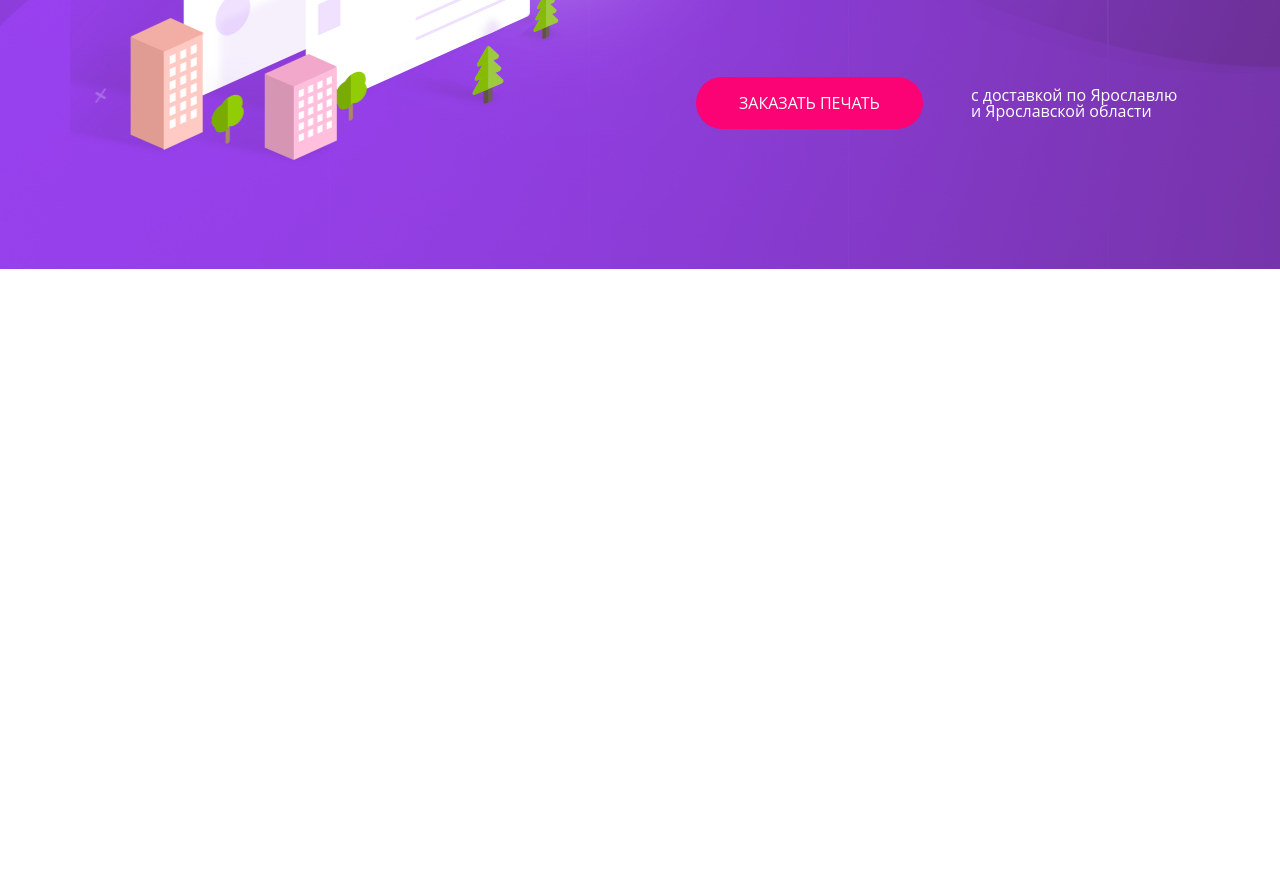
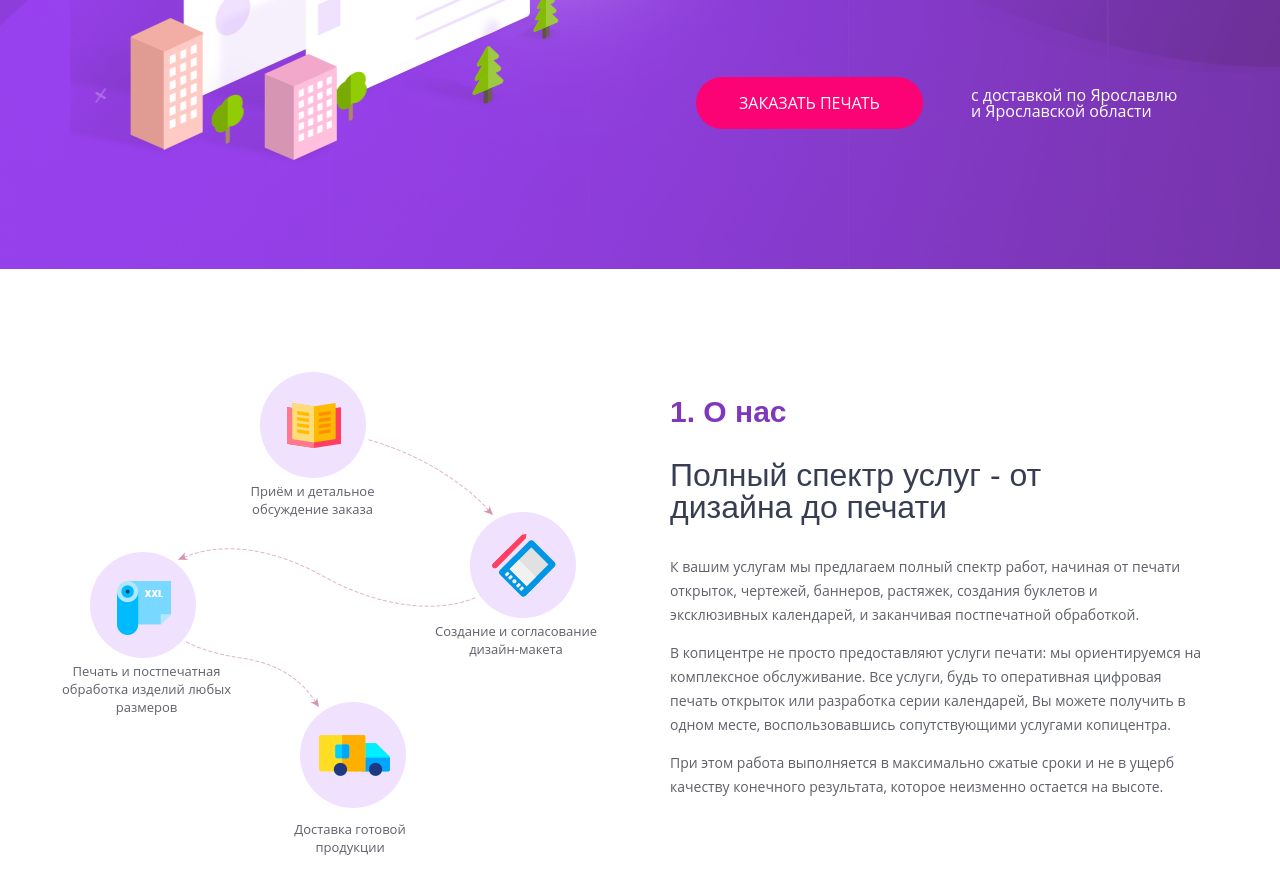
Before and after one commit to Ramitsan/ArtActive-Adaptive, a website: page source/index.html in a window 1280 px wide. Shown: the part 564-1458 px from the top of the page. Before the commit the page ends 833 px from the top, so only its background shows below. Drawn offline with nearby package versions, Linux system fonts and the light colour scheme; files that its build step writes are made by us from their sources.

Commit message:
Добавляет блок О НАС

```diff
--- a/source/index.html
+++ b/source/index.html
@@ -72,6 +72,33 @@
             </div>
         </div>
     </header>
+    <main class="main">
+        <div class="main__container">
+            <section class="section about">
+                <div class="main__wrapper">
+                    <div class="about__container">
+                        <div class="about__left">
+                            <img class="about__image" src="img\scheme.png" width="486" height="436" alt="">
+                            <ul class="about__list">
+                                <li class="about__item">Приём и детальное обсуждение заказа</li>
+                                <li class="about__item">Создание и согласование дизайн-макета</li>
+                                <li class="about__item">Печать и постпечатная обработка изделий любых размеров</li>
+                                <li class="about__item">Доставка готовой продукции</li>
+                            </ul>
+                        </div>
+                        <div class="about__right">
+                            <h2 class="section-title about__title">1. О нас</h2>
+                            <p class="about__slogan">Полный спектр услуг - от дизайна до печати</p>
+                            <p class="about__text about__text--first">К вашим услугам мы предлагаем полный спектр работ, начиная от печати открыток, чертежей, баннеров, растяжек, создания буклетов и эксклюзивных календарей, и заканчивая постпечатной обработкой.</p>
+                            <p class="about-text about__text--second">В копицентре не просто предоставляют услуги печати: мы ориентируемся на комплексное обслуживание. Все услуги, будь то оперативная цифровая печать открыток или разработка серии календарей, Вы можете получить в одном месте, воспользовавшись
+                                сопутствующими услугами копицентра.</p>
+                            <p class="about-text about__text--third">При этом работа выполняется в максимально сжатые сроки и не в ущерб качеству конечного результата, которое неизменно остается на высоте.</p>
+                        </div>
+                    </div>
+                </div>
+            </section>
+        </div>
+    </main>
 </body>
 
 </html>
--- /dev/null
+++ b/source/sass/blocks/about.scss
@@ -0,0 +1,79 @@
+.about {
+    padding-top: 103px;
+    padding-bottom: 145px;
+}
+
+.about__container {
+    display: flex;
+    flex-direction: row;
+    flex-wrap: wrap;
+    justify-content: space-between;
+}
+
+.about__left {
+    position: relative;
+}
+
+.about__image {
+    margin-left: 20px;
+}
+
+.about__list {
+    list-style: none;
+}
+
+.about__item {
+    font-size: 13px;
+    line-height: 18px;
+    text-align: center;
+}
+
+.about__item:first-child {
+    width: 145px;
+    position: absolute;
+    top: 110px;
+    left: 170px;
+}
+
+.about__item:nth-child(2) {
+    width: 190px;
+    position: absolute;
+    top: 250px;
+    right: -35px;
+}
+
+.about__item:nth-child(3) {
+    width: 173px;
+    position: absolute;
+    top: 290px;
+    left: -10px;
+}
+
+.about__item:last-child {
+    width: 130px;
+    position: absolute;
+    bottom: -27px;
+    left: 215px;
+}
+
+.about__right {
+    width: 590px;
+    padding-left: 50px;
+}
+
+.about__slogan,
+.services-slogan {
+    font-family: 'Montserrat', sans-serif;
+    font-size: 32px;
+    line-height: 32px;
+    font-weight: normal;
+    color: #383d52;
+}
+
+.about__slogan {
+    width: 385px;
+}
+
+.about__text {
+    width: 523px;
+}
--- /dev/null
+++ b/source/sass/blocks/main.scss
@@ -0,0 +1,5 @@
+.main__wrapper {
+    margin: 0 auto;
+    width: 1170px;
+    padding: 0 15px;
+}
--- a/source/sass/blocks/page-header.scss
+++ b/source/sass/blocks/page-header.scss
@@ -5,8 +5,7 @@
     background-size: cover;
 }
 
-.page-header__wrapper,
-.main-wrapper {
+.page-header__wrapper {
     margin: 0 auto;
     width: 1170px;
     padding: 0 15px;
--- /dev/null
+++ b/source/sass/blocks/section.scss
@@ -0,0 +1,7 @@
+.section-title {
+    font-family: 'Montserrat', sans-serif;
+    font-size: 30px;
+    line-height: 30px;
+    font-weight: bold;
+    color: #7f38bd;
+}
--- a/source/sass/style.scss
+++ b/source/sass/style.scss
@@ -5,3 +5,6 @@
 @import "blocks/btn.scss";
 @import "blocks/main-nav.scss";
 @import "blocks/header-info.scss";
+@import "blocks/section.scss";
+@import "blocks/main.scss";
+@import "blocks/about.scss";
```
Also changed, not shown: build/css/style.min.css, build/index.html, 1 other file.
